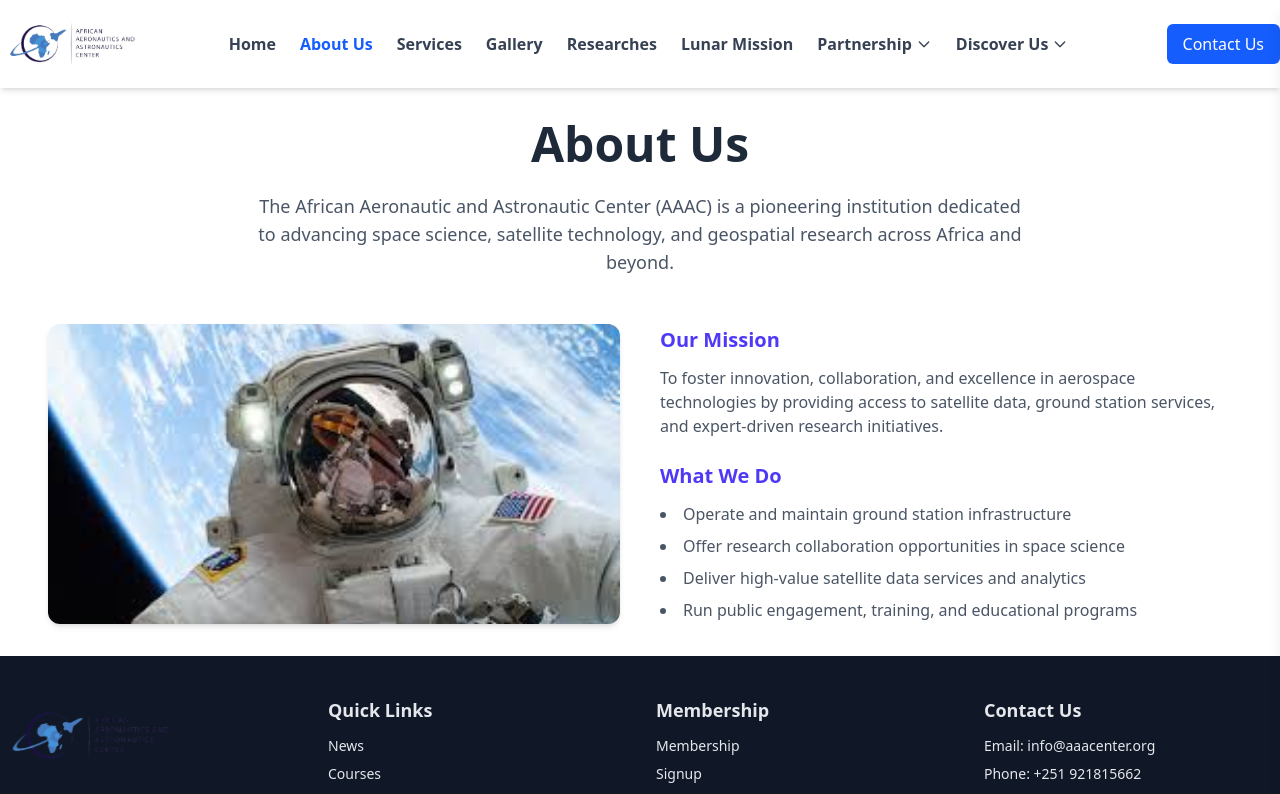
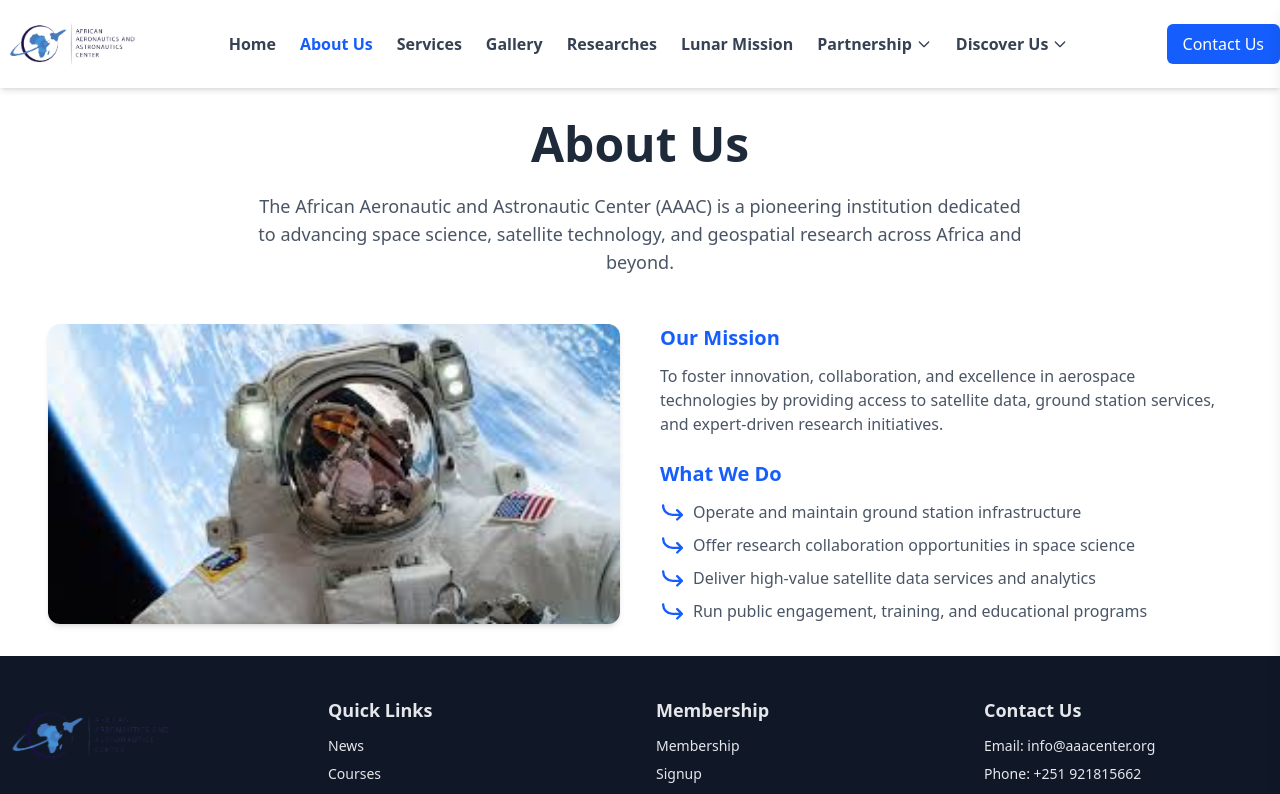
Before and after one commit to Nardos-serkalem/3AC, a React app in the folder frontend/: page /about-us in a window 1280 px wide. Shown: the top 794 px of the page. Built offline with nearby package versions, Linux system fonts and the light colour scheme; the HTML template or start-up script is replaced by a standard one.

Commit message:
routing structure and enhance UI components for improved navigation and user experience

```diff
--- a/frontend/src/App.jsx
+++ b/frontend/src/App.jsx
@@ -1,38 +1,49 @@
-// src/App.jsx
-import React from 'react';
-import { Routes, Route } from 'react-router-dom';
-import Navbar from './components/Navbar';
-import Footer from './components/Footer';
+// ...existing code...
+import React from "react";
+import { Routes, Route, Outlet } from "react-router-dom";
+import Navbar from "./components/Navbar";
+import Footer from "./components/Footer";
 
 // Page Imports
-import Home from './pages/Home';
-import AboutUs from './pages/AboutUs';
-import Services from './pages/Services';
-import Gallery from './pages/Gallery';
-import Researches from './pages/Researches';
-import LunarMission from './pages/LunarMission';
-import ContactUs from './pages/ContactUs';
+import Home from "./pages/Home";
+import AboutUs from "./pages/AboutUs";
+import Services from "./pages/Services";
+import Gallery from "./pages/Gallery";
+import Researches from "./pages/Researches";
+import LunarMission from "./pages/LunarMission";
+import ContactUs from "./pages/ContactUs";
 
-import Institutional from './pages/Partnership/Institutional';
-import Organizational from './pages/Partnership/Organizational';
-import Overview from './pages/Discover/Overview';
-import Teas from './pages/Discover/Teas';
+import Institutional from "./pages/Partnership/Institutional";
+import Organizational from "./pages/Partnership/Organizational";
+import Overview from "./pages/Discover/Overview";
+import Teas from "./pages/Discover/Teas";
 
-import News from './pages/News';
-import Courses from './pages/Courses';
-import Events from './pages/Events';
-import Projects from './pages/Projects';
-import Membership from './pages/Membership';
-import Login from './pages/Login';
-import Signup from './pages/Signup'; // ✅ Corrected import
+import News from "./pages/News";
+import Courses from "./pages/Courses";
+import Events from "./pages/Events";
+import Projects from "./pages/Projects";
+import Membership from "./pages/Membership";
+import Login from "./pages/Login";
+import Signup from "./pages/Signup";
+// ...existing code...
+
+function MainLayout() {
+  return (
+    <div className="d-flex flex-column min-vh-100">
+      <Navbar />
+      <main className="flex-grow-1">
+        <Outlet />
+      </main>
+      <Footer />
+    </div>
+  );
+}
 
 function App() {
   return (
-    <div className="d-flex flex-column min-vh-100">
-      <Navbar />
-
-      <main className="flex-grow-1">
     <Routes>
+      {/* Routes that should include Navbar + Footer */}
+      <Route element={<MainLayout />}>
         <Route path="/" element={<Home />} />
         <Route path="/about-us" element={<AboutUs />} />
         <Route path="/services" element={<Services />} />
@@ -41,25 +52,23 @@ function App() {
         <Route path="/lunar-mission" element={<LunarMission />} />
         <Route path="/contact-us" element={<ContactUs />} />
 
-          {/* Dropdown Pages */}
+        {/* Dropdown / footer pages */}
         <Route path="/partnership/institutional" element={<Institutional />} />
         <Route path="/partnership/organizational" element={<Organizational />} />
         <Route path="/discover/overview" element={<Overview />} />
         <Route path="/discover/teas" element={<Teas />} />
 
-          {/* Footer Pages */}
         <Route path="/news" element={<News />} />
         <Route path="/courses" element={<Courses />} />
         <Route path="/events" element={<Events />} />
         <Route path="/projects" element={<Projects />} />
         <Route path="/membership" element={<Membership />} />
+      </Route>
+
+      {/* Auth routes: no Navbar/Footer */}
       <Route path="/login" element={<Login />} />
       <Route path="/signup" element={<Signup />} />
     </Routes>
-      </main>
-
-      <Footer />
-    </div>
   );
 }
 
--- a/frontend/src/pages/AboutUs.jsx
+++ b/frontend/src/pages/AboutUs.jsx
@@ -1,6 +1,7 @@
 // src/components/AboutUs.jsx
 import React from "react";
 import img1 from "../assets/colab.jpg"; // adjust path if needed
+import { Icon } from '@iconify/react';
 
 const AboutUs = () => {
   return (
@@ -28,7 +29,7 @@ const AboutUs = () => {
 
           {/* Text Content */}
           <div>
-            <h3 className="text-indigo-600 text-xl font-semibold mb-3">
+            <h3 className="text-blue-600 text-xl font-semibold mb-3">
               Our Mission
             </h3>
             <p className="text-gray-600 mb-6">
@@ -37,14 +38,14 @@ const AboutUs = () => {
               services, and expert-driven research initiatives.
             </p>
 
-            <h3 className="text-indigo-600 text-xl font-semibold mb-3">
+            <h3 className="text-blue-600 text-xl font-semibold mb-3">
               What We Do
             </h3>
             <ul className="text-gray-600 space-y-2 list-disc list-inside">
-              <li>Operate and maintain ground station infrastructure</li>
-              <li>Offer research collaboration opportunities in space science</li>
-              <li>Deliver high-value satellite data services and analytics</li>
-              <li>Run public engagement, training, and educational programs</li>
+              <li className="flex"><span className="text-blue-600 mr-2"><Icon icon="ph:arrow-bend-down-right-bold" width="25" height="25" /></span>Operate and maintain ground station infrastructure</li>
+              <li className="flex"><span className="text-blue-600 mr-2"><Icon icon="ph:arrow-bend-down-right-bold" width="25" height="25" /></span>Offer research collaboration opportunities in space science</li>
+              <li className="flex"><span className="text-blue-600 mr-2"><Icon icon="ph:arrow-bend-down-right-bold" width="25" height="25" /></span>Deliver high-value satellite data services and analytics</li>
+              <li className="flex"><span className="text-blue-600 mr-2"><Icon icon="ph:arrow-bend-down-right-bold" width="25" height="25" /></span>Run public engagement, training, and educational programs</li>
             </ul>
           </div>
         </div>
--- a/frontend/src/pages/Discover/Overview.jsx
+++ b/frontend/src/pages/Discover/Overview.jsx
@@ -1,5 +1,6 @@
 import React from "react";
 import discoverOverview from "../../assets/discoverOverview.jpg";
+import { Icon } from '@iconify/react';
 
 const Overview = () => {
   return (
@@ -32,12 +33,12 @@ const Overview = () => {
             <h3 className="text-2xl font-semibold text-blue-700 mb-4">
               Core Objectives
             </h3>
-            <ul className="list-disc list-inside space-y-3 text-gray-700">
-              <li>Develop autonomous African satellite systems</li>
-              <li>Support AI-based space weather forecasting</li>
-              <li>Train the next generation of African aerospace leaders</li>
-              <li>Advance lunar and planetary research participation</li>
-              <li>Foster partnerships across academia, government, and industry</li>
+            <ul className=" space-y-3 text-gray-700">
+              <li className="flex"><span className="text-blue-600 mr-2"><Icon icon="ph:arrow-bend-down-right-bold" width="25" height="25" /></span>Develop autonomous African satellite systems</li>
+              <li className="flex"><span className="text-blue-600 mr-2"><Icon icon="ph:arrow-bend-down-right-bold" width="25" height="25" /></span>Support AI-based space weather forecasting</li>
+              <li className="flex"><span className="text-blue-600 mr-2"><Icon icon="ph:arrow-bend-down-right-bold" width="25" height="25" /></span>Train the next generation of African aerospace leaders</li>
+              <li className="flex"><span className="text-blue-600 mr-2"><Icon icon="ph:arrow-bend-down-right-bold" width="25" height="25" /></span>Advance lunar and planetary research participation</li>
+              <li className="flex"><span className="text-blue-600 mr-2"><Icon icon="ph:arrow-bend-down-right-bold" width="25" height="25" /></span>Foster partnerships across academia, government, and industry</li>
             </ul>
           </div>
 
--- a/frontend/src/pages/Login.jsx
+++ b/frontend/src/pages/Login.jsx
@@ -1,16 +1,19 @@
-import React, { useState } from 'react';
-import logo from '../assets/logo.png'; // Adjust path if needed
-import { Link } from 'react-router-dom';
+import React, { useState } from "react";
+import logo from "../assets/logo.png"; // Adjust path if needed
+import { Link, useNavigate } from "react-router-dom";
 
 const Login = () => {
-  const [form, setForm] = useState({ email: '', password: '' });
+  const [form, setForm] = useState({ email: "", password: "" });
+  const navigate = useNavigate();
 
   const handleChange = (e) =>
     setForm({ ...form, [e.target.name]: e.target.value });
 
   const handleSubmit = (e) => {
     e.preventDefault();
-    console.log('Login submitted:', form);
+    console.log("Login submitted:", form);
+    // Redirect to home page after handling login
+    navigate("/");
   };
 
   return (
@@ -60,8 +63,11 @@ const Login = () => {
 
         {/* Footer */}
         <p className="text-center text-gray-600 text-sm mt-6">
-          Don’t have an account?{' '}
-          <Link to="/signup" className="text-blue-600 hover:underline font-medium">
+          Don’t have an account?{" "}
+          <Link
+            to="/signup"
+            className="text-blue-600 hover:underline font-medium"
+          >
             Sign up
           </Link>
         </p>
--- a/frontend/src/pages/Signup.jsx
+++ b/frontend/src/pages/Signup.jsx
@@ -1,7 +1,10 @@
 import React, { useState } from "react";
+import logo from '../assets/logo.png';
+import { useNavigate } from "react-router-dom";
 
 const Signup = () => {
   const [form, setForm] = useState({ name: "", email: "", password: "" });
+  const navigate = useNavigate();
 
   const handleChange = (e) =>
     setForm({ ...form, [e.target.name]: e.target.value });
@@ -9,6 +12,9 @@ const Signup = () => {
   const handleSubmit = (e) => {
     e.preventDefault();
     console.log("Signup submitted:", form);
+
+    // Redirect to home page after handling signup
+    navigate("/");
   };
 
   return (
@@ -16,7 +22,7 @@ const Signup = () => {
       <div className="bg-white p-8 rounded-xl shadow-md text-center w-full max-w-md">
         {/* Logo */}
         <img
-          src="/images/logo.png"
+          src={logo}
           alt="Company Logo"
           className="mx-auto mb-6 h-20"
         />
```
Lines whose indentation alone changed are shown as unchanged.
